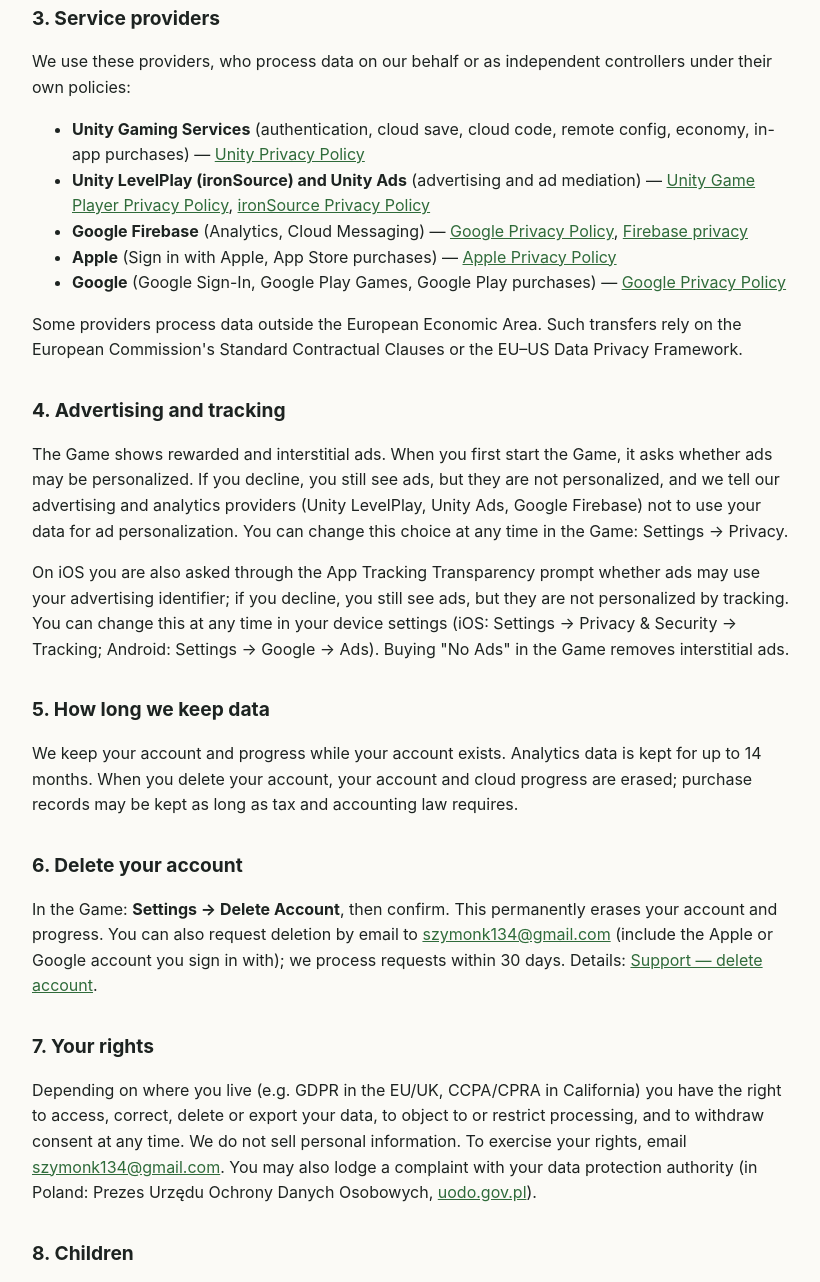
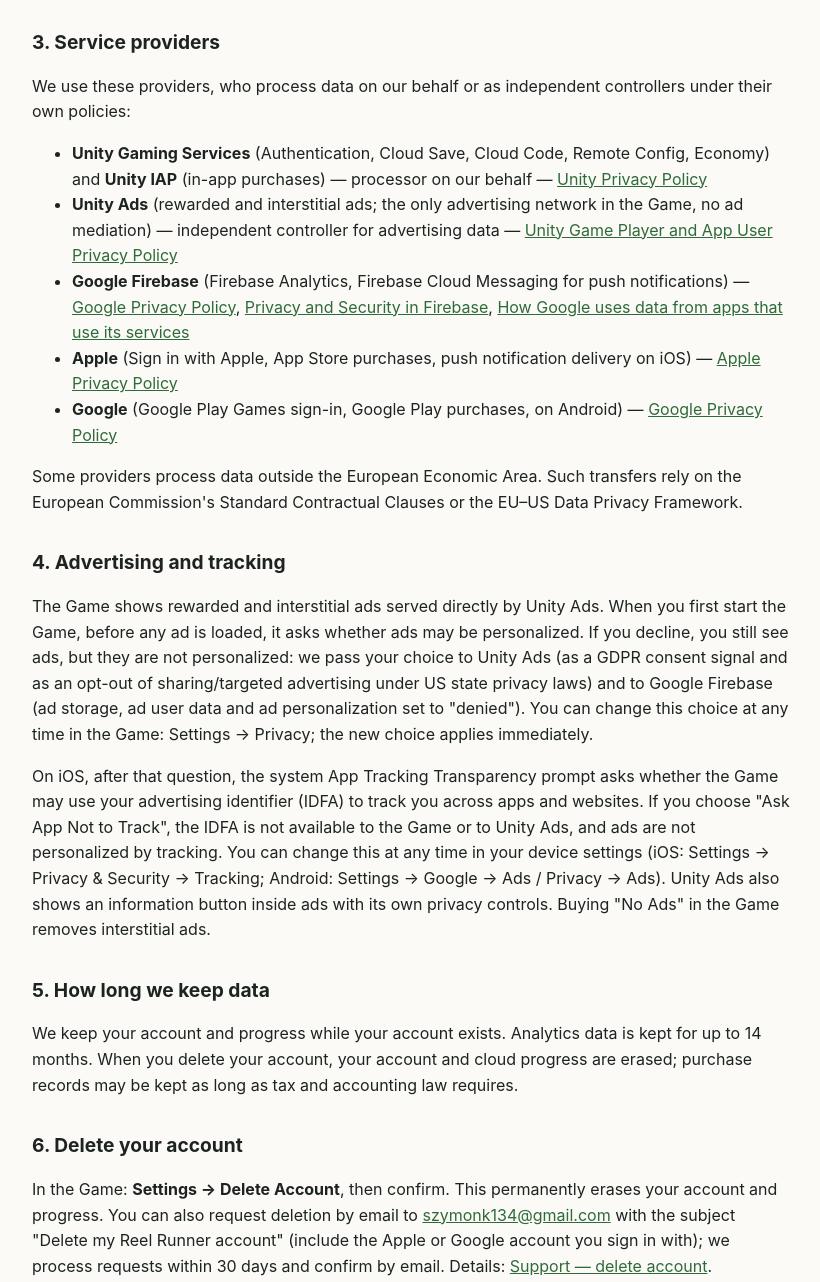
Before and after one commit to Polygon-River/polygon-river.github.io, a plain HTML site: page privacy.html in a window 1280 px wide. Shown: the part 1181-2463 px from the top of the page, without its empty margins (228-1048 px from the left). Drawn offline with Linux system fonts and the light colour scheme.

Commit message:
Privacy policy: Unity Ads replaces LevelPlay/ironSource, consent and deletion details
Co-Authored-By: Claude Opus 5.5 <noreply@anthropic.com>
Claude-Session: https://claude.ai/code/session_01MYs7drP869n2sFsyjTbPjJ

```diff
--- a/privacy.html
+++ b/privacy.html
@@ -17,7 +17,7 @@
 </head>
 <body>
 <h1>Privacy Policy — Reel Runner</h1>
-<p class="muted">Effective date: 19 November 2026</p>
+<p class="muted">Effective date: 22 November 2026</p>
 
 <p>This policy explains what data the mobile game <strong>Reel Runner</strong> ("the Game") collects, why, and what choices you have. The Game is published by <strong>PolygonRiver</strong> ("we", "us").</p>
 
@@ -27,38 +27,39 @@
 <h2>2. What we collect and why</h2>
 <table>
   <tr><th>Data</th><th>Purpose</th><th>Legal basis (GDPR)</th></tr>
-  <tr><td>Player account ID (created automatically as a guest account), and, if you choose to connect them, your Sign in with Apple or Google account identifier</td><td>Create your account, restore your progress on another device</td><td>Performance of contract</td></tr>
+  <tr><td>Player account ID (created automatically as a guest account), and, if you choose to connect them, your Sign in with Apple identifier (iOS) or Google Play Games identifier (Android)</td><td>Create your account, restore your progress on another device</td><td>Performance of contract</td></tr>
   <tr><td>Game progress and settings (levels, items, currencies, purchases history inside the Game)</td><td>Save your progress in the cloud, run the Game's economy and events</td><td>Performance of contract</td></tr>
   <tr><td>In-app purchase records (product, time, transaction ID). Payment details are handled only by Apple or Google — we never see your card data</td><td>Deliver purchased items, prevent fraud</td><td>Performance of contract</td></tr>
   <tr><td>Gameplay and usage events (e.g. level started/finished, screens opened), device model, OS version, language, app version, approximate country</td><td>Understand how the Game is played, balance difficulty, fix problems</td><td>Legitimate interest</td></tr>
   <tr><td>Push notification token</td><td>Send notifications you allowed (e.g. energy refilled)</td><td>Consent (system permission)</td></tr>
-  <tr><td>Advertising identifier (IDFA on iOS, Advertising ID on Android), IP address, device information, ad interactions</td><td>Show ads, measure them and, only if you allow it, personalize them</td><td>Consent (in-game privacy choice, iOS App Tracking Transparency prompt / your device ad settings)</td></tr>
+  <tr><td>Advertising identifier (IDFA on iOS, only if you allow tracking; Advertising ID on Android), identifier for vendors (IDFV), IP address, device information, ad interactions</td><td>Show ads through Unity Ads, measure them, prevent ad fraud and, only if you allow it, personalize them</td><td>Consent (in-game privacy choice, iOS App Tracking Transparency prompt / your device ad settings)</td></tr>
 </table>
 <p>We do not knowingly collect your name, email address, contacts, photos or precise location.</p>
 
 <h2>3. Service providers</h2>
 <p>We use these providers, who process data on our behalf or as independent controllers under their own policies:</p>
 <ul>
-  <li><strong>Unity Gaming Services</strong> (authentication, cloud save, cloud code, remote config, economy, in-app purchases) — <a href="https://unity.com/legal/privacy-policy">Unity Privacy Policy</a></li>
-  <li><strong>Unity LevelPlay (ironSource) and Unity Ads</strong> (advertising and ad mediation) — <a href="https://unity.com/legal/game-player-and-app-user-privacy-policy">Unity Game Player Privacy Policy</a>, <a href="https://developers.is.com/ironsource-mobile/air/ironsource-mobile-privacy-policy/">ironSource Privacy Policy</a></li>
-  <li><strong>Google Firebase</strong> (Analytics, Cloud Messaging) — <a href="https://policies.google.com/privacy">Google Privacy Policy</a>, <a href="https://firebase.google.com/support/privacy">Firebase privacy</a></li>
-  <li><strong>Apple</strong> (Sign in with Apple, App Store purchases) — <a href="https://www.apple.com/legal/privacy/">Apple Privacy Policy</a></li>
-  <li><strong>Google</strong> (Google Sign-In, Google Play Games, Google Play purchases) — <a href="https://policies.google.com/privacy">Google Privacy Policy</a></li>
+  <li><strong>Unity Gaming Services</strong> (Authentication, Cloud Save, Cloud Code, Remote Config, Economy) and <strong>Unity IAP</strong> (in-app purchases) — processor on our behalf — <a href="https://unity.com/legal/privacy-policy">Unity Privacy Policy</a></li>
+  <li><strong>Unity Ads</strong> (rewarded and interstitial ads; the only advertising network in the Game, no ad mediation) — independent controller for advertising data — <a href="https://unity.com/legal/game-player-and-app-user-privacy-policy">Unity Game Player and App User Privacy Policy</a></li>
+  <li><strong>Google Firebase</strong> (Firebase Analytics, Firebase Cloud Messaging for push notifications) — <a href="https://policies.google.com/privacy">Google Privacy Policy</a>, <a href="https://firebase.google.com/support/privacy">Privacy and Security in Firebase</a>, <a href="https://policies.google.com/technologies/partner-sites">How Google uses data from apps that use its services</a></li>
+  <li><strong>Apple</strong> (Sign in with Apple, App Store purchases, push notification delivery on iOS) — <a href="https://www.apple.com/legal/privacy/">Apple Privacy Policy</a></li>
+  <li><strong>Google</strong> (Google Play Games sign-in, Google Play purchases, on Android) — <a href="https://policies.google.com/privacy">Google Privacy Policy</a></li>
 </ul>
 <p>Some providers process data outside the European Economic Area. Such transfers rely on the European Commission's Standard Contractual Clauses or the EU–US Data Privacy Framework.</p>
 
-<h2>4. Advertising and tracking</h2>
-<p>The Game shows rewarded and interstitial ads. When you first start the Game, it asks whether ads may be personalized. If you decline, you still see ads, but they are not personalized, and we tell our advertising and analytics providers (Unity LevelPlay, Unity Ads, Google Firebase) not to use your data for ad personalization. You can change this choice at any time in the Game: Settings → Privacy.</p>
-<p>On iOS you are also asked through the App Tracking Transparency prompt whether ads may use your advertising identifier; if you decline, you still see ads, but they are not personalized by tracking. You can change this at any time in your device settings (iOS: Settings → Privacy &amp; Security → Tracking; Android: Settings → Google → Ads). Buying "No Ads" in the Game removes interstitial ads.</p>
+<h2 id="ads">4. Advertising and tracking</h2>
+<p>The Game shows rewarded and interstitial ads served directly by Unity Ads. When you first start the Game, before any ad is loaded, it asks whether ads may be personalized. If you decline, you still see ads, but they are not personalized: we pass your choice to Unity Ads (as a GDPR consent signal and as an opt-out of sharing/targeted advertising under US state privacy laws) and to Google Firebase (ad storage, ad user data and ad personalization set to "denied"). You can change this choice at any time in the Game: Settings → Privacy; the new choice applies immediately.</p>
+<p>On iOS, after that question, the system App Tracking Transparency prompt asks whether the Game may use your advertising identifier (IDFA) to track you across apps and websites. If you choose "Ask App Not to Track", the IDFA is not available to the Game or to Unity Ads, and ads are not personalized by tracking. You can change this at any time in your device settings (iOS: Settings → Privacy &amp; Security → Tracking; Android: Settings → Google → Ads / Privacy → Ads). Unity Ads also shows an information button inside ads with its own privacy controls. Buying "No Ads" in the Game removes interstitial ads.</p>
 
 <h2>5. How long we keep data</h2>
 <p>We keep your account and progress while your account exists. Analytics data is kept for up to 14 months. When you delete your account, your account and cloud progress are erased; purchase records may be kept as long as tax and accounting law requires.</p>
 
 <h2>6. Delete your account</h2>
-<p>In the Game: <strong>Settings → Delete Account</strong>, then confirm. This permanently erases your account and progress. You can also request deletion by email to <a href="mailto:szymonk134@gmail.com">szymonk134@gmail.com</a> (include the Apple or Google account you sign in with); we process requests within 30 days. Details: <a href="support.html#delete">Support — delete account</a>.</p>
+<p>In the Game: <strong>Settings → Delete Account</strong>, then confirm. This permanently erases your account and progress. You can also request deletion by email to <a href="mailto:szymonk134@gmail.com?subject=Delete%20my%20Reel%20Runner%20account">szymonk134@gmail.com</a> with the subject "Delete my Reel Runner account" (include the Apple or Google account you sign in with); we process requests within 30 days and confirm by email. Details: <a href="support.html#delete">Support — delete account</a>.</p>
+<p>Analytics data linked to your player ID is deleted automatically after the retention period in section 5, or earlier if you ask us by email. Advertising data collected by Unity Ads is controlled by Unity as an independent controller; to access or delete it, contact Unity as described in the <a href="https://unity.com/legal/game-player-and-app-user-privacy-policy">Unity Game Player and App User Privacy Policy</a>. To stop ad tracking on your device, reset or limit your advertising identifier in your device settings.</p>
 
 <h2>7. Your rights</h2>
-<p>Depending on where you live (e.g. GDPR in the EU/UK, CCPA/CPRA in California) you have the right to access, correct, delete or export your data, to object to or restrict processing, and to withdraw consent at any time. We do not sell personal information. To exercise your rights, email <a href="mailto:szymonk134@gmail.com">szymonk134@gmail.com</a>. You may also lodge a complaint with your data protection authority (in Poland: Prezes Urzędu Ochrony Danych Osobowych, <a href="https://uodo.gov.pl">uodo.gov.pl</a>).</p>
+<p>Depending on where you live (e.g. GDPR in the EU/UK, CCPA/CPRA in California) you have the right to access, correct, delete or export your data, to object to or restrict processing, and to withdraw consent at any time. We do not sell personal information for money. Showing personalized ads may count as "sharing" for targeted advertising under some US state laws; you can opt out at any time with the in-game choice in Settings → Privacy (decline personalized ads). To exercise your rights, email <a href="mailto:szymonk134@gmail.com">szymonk134@gmail.com</a>. You may also lodge a complaint with your data protection authority (in Poland: Prezes Urzędu Ochrony Danych Osobowych, <a href="https://uodo.gov.pl">uodo.gov.pl</a>).</p>
 
 <h2>8. Children</h2>
 <p>The Game is not directed at children under 13 and we do not knowingly collect personal data from them. If you believe a child has provided us data, contact us and we will delete it.</p>
```
